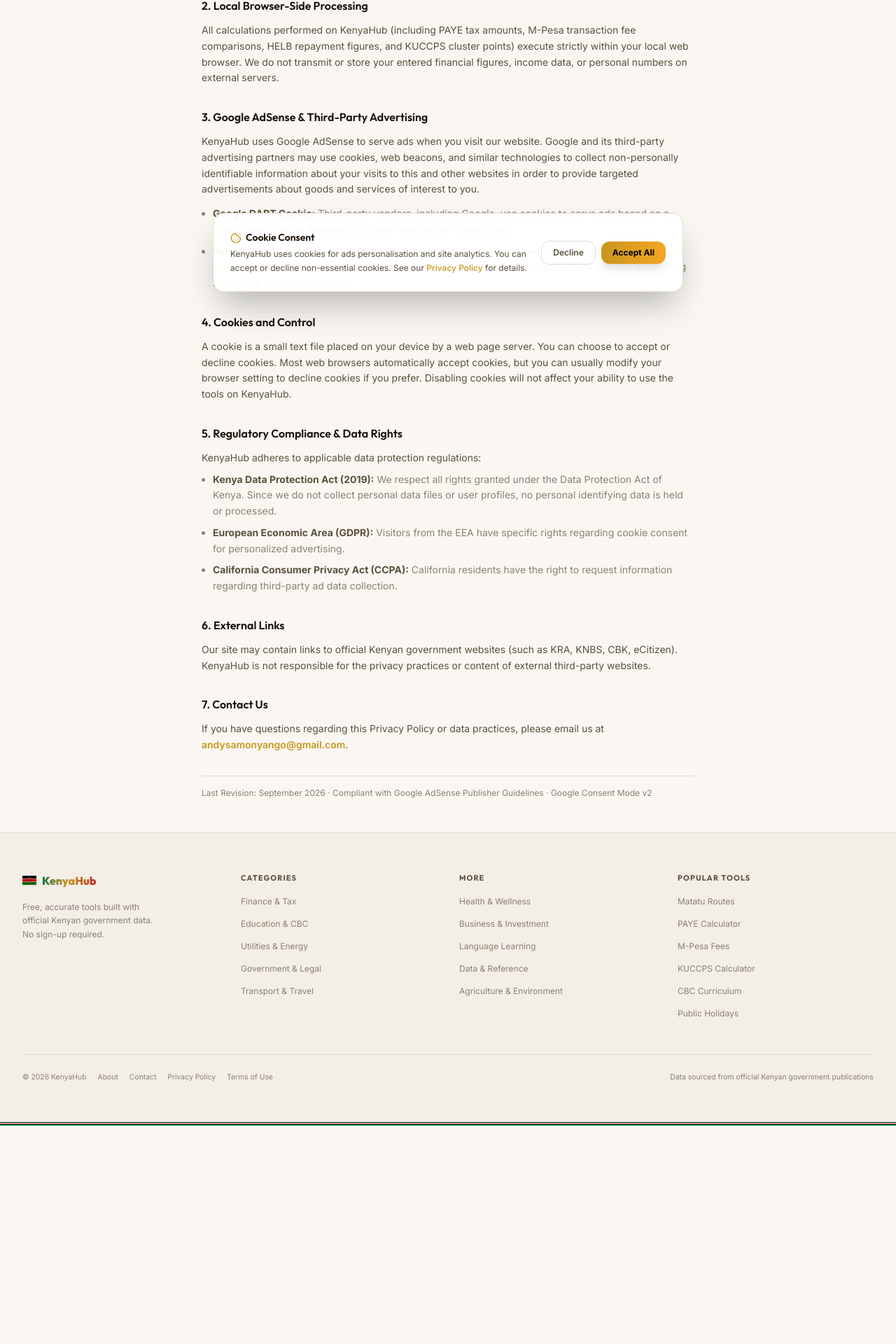
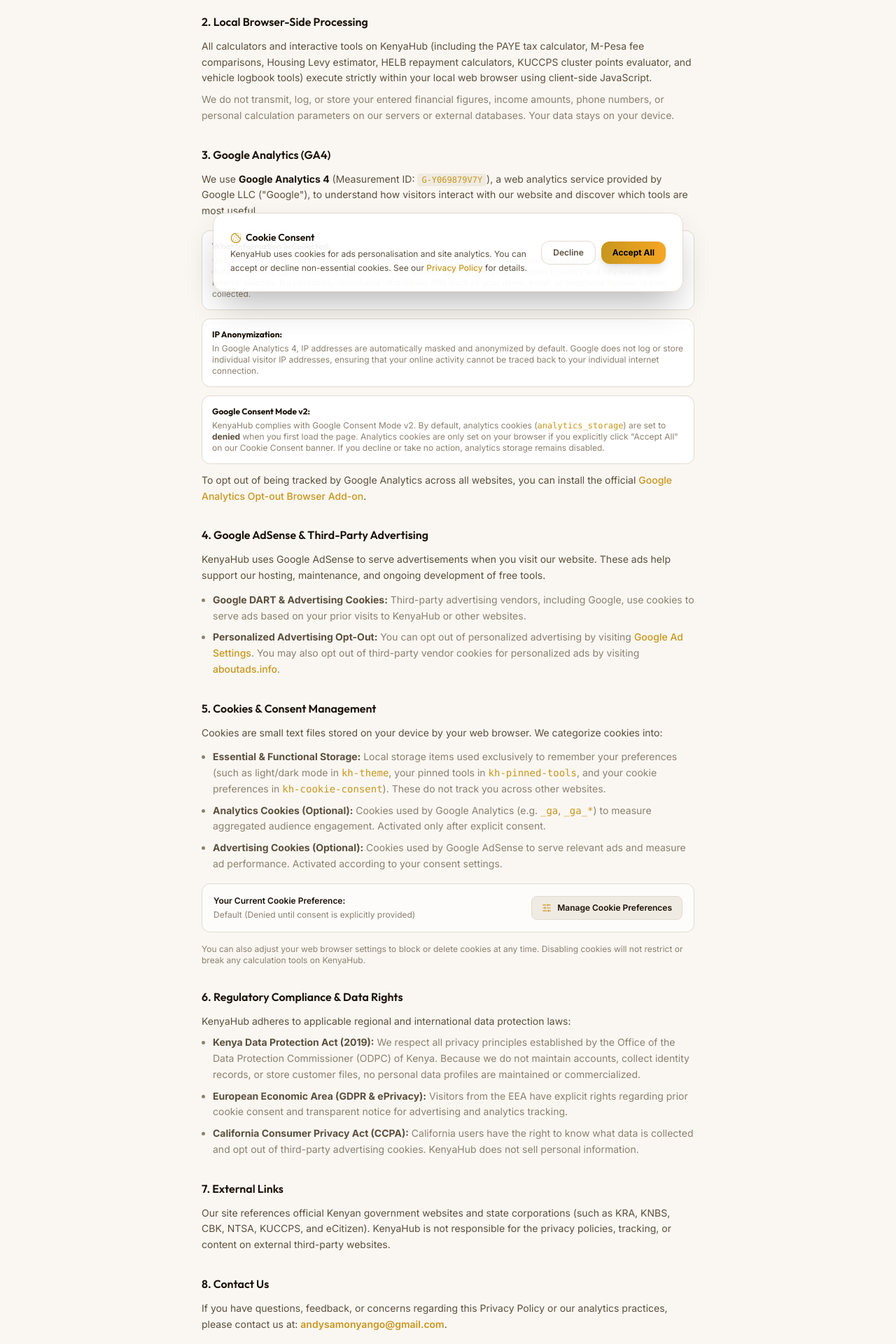
Before and after one commit to AndySamOmolo/Kenya-Hub, a Next.js app in the folder kenyahub/: page /privacy in a window 1280 px wide. Shown: the part 359-2279 px from the top of the page at 70% size. Before the commit the page ends 1967 px from the top, so only its background shows below. Built offline with nearby package versions, Linux system fonts and the light colour scheme.

Commit message:
feat: added google analytics

```diff
--- a/kenyahub/src/app/layout.tsx
+++ b/kenyahub/src/app/layout.tsx
@@ -87,11 +87,22 @@
 })();
 `;
 
-// Google Consent Mode v2 — must run BEFORE adsbygoogle.js loads
-// Sets default consent state to "denied" so no cookies are set until user consents
+// Google Consent Mode v2 & Google Analytics (gtag.js) — must run BEFORE adsbygoogle.js and gtag.js load
+// Sets default consent state based on user preference or denies until consent is granted
 const consentModeScript = `
 window.dataLayer = window.dataLayer || [];
 function gtag(){dataLayer.push(arguments);}
+try {
+  var c = localStorage.getItem('kh-cookie-consent');
+  if (c === 'accepted') {
+    gtag('consent', 'default', {
+      'ad_storage': 'granted',
+      'ad_user_data': 'granted',
+      'ad_personalization': 'granted',
+      'analytics_storage': 'granted',
+      'wait_for_update': 500
+    });
+  } else {
     gtag('consent', 'default', {
       'ad_storage': 'denied',
       'ad_user_data': 'denied',
@@ -99,6 +110,18 @@
       'analytics_storage': 'denied',
       'wait_for_update': 500
     });
+  }
+} catch(e) {
+  gtag('consent', 'default', {
+    'ad_storage': 'denied',
+    'ad_user_data': 'denied',
+    'ad_personalization': 'denied',
+    'analytics_storage': 'denied',
+    'wait_for_update': 500
+  });
+}
+gtag('js', new Date());
+gtag('config', 'G-Y069879V7Y');
 `;
 
 export default function RootLayout({
@@ -115,8 +138,13 @@
     >
       <head>
         <script dangerouslySetInnerHTML={{ __html: themeScript }} />
-        {/* Google Consent Mode v2 — MUST load before AdSense */}
+        {/* Google Consent Mode v2 & Google tag initialization */}
         <script dangerouslySetInnerHTML={{ __html: consentModeScript }} />
+        {/* Google tag (gtag.js) */}
+        <script
+          async
+          src="https://www.googletagmanager.com/gtag/js?id=G-Y069879V7Y"
+        />
         {/* Google AdSense — auto ads */}
         <script
           async
--- a/kenyahub/src/app/privacy/page.tsx
+++ b/kenyahub/src/app/privacy/page.tsx
@@ -1,8 +1,10 @@
 import type { Metadata } from "next";
+import CookiePreferencesButton from "@/components/CookiePreferencesButton";
 
 export const metadata: Metadata = {
   title: "Privacy Policy — KenyaHub",
-  description: "KenyaHub Privacy Policy — how we handle user data, cookie disclosures, Google AdSense policies, and your privacy rights.",
+  description:
+    "KenyaHub Privacy Policy — how we handle user data, local browser calculations, Google Analytics 4 (GA4), Google AdSense policies, and Google Consent Mode v2.",
   alternates: { canonical: "https://kenyahub.me/privacy/" },
 };
 
@@ -22,7 +24,7 @@
             KenyaHub (&quot;we&quot;, &quot;us&quot;, or &quot;our&quot;) is committed to protecting your online privacy. This Privacy Policy outlines how information is collected, used, and safeguarded when you visit our website at <strong className="text-text-primary">kenyahub.me</strong>.
           </p>
           <p className="mt-3">
-            KenyaHub does <strong className="text-text-primary">not</strong> require user registration, accounts, or personal contact details to access any of our tools, calculators, guides, or public datasets.
+            KenyaHub does <strong className="text-text-primary">not</strong> require user registration, accounts, or personal contact details to access any of our tools, calculators, guides, or public datasets. We believe in providing open, barrier-free access to digital utilities for all Kenyans while respecting personal privacy.
           </p>
         </section>
 
@@ -31,88 +33,153 @@
             2. Local Browser-Side Processing
           </h2>
           <p>
-            All calculations performed on KenyaHub (including PAYE tax amounts, M-Pesa transaction fee comparisons, HELB repayment figures, and KUCCPS cluster points) execute strictly within your local web browser. We do not transmit or store your entered financial figures, income data, or personal numbers on external servers.
+            All calculators and interactive tools on KenyaHub (including the PAYE tax calculator, M-Pesa fee comparisons, Housing Levy estimator, HELB repayment calculators, KUCCPS cluster points evaluator, and vehicle logbook tools) execute strictly within your local web browser using client-side JavaScript.
+          </p>
+          <p className="mt-2 text-text-muted">
+            We do not transmit, log, or store your entered financial figures, income amounts, phone numbers, or personal calculation parameters on our servers or external databases. Your data stays on your device.
           </p>
         </section>
 
         <section>
           <h2 className="text-base font-semibold text-text-primary mb-3 font-[family-name:var(--font-outfit)]">
-            3. Google AdSense & Third-Party Advertising
+            3. Google Analytics (GA4)
           </h2>
           <p>
-            KenyaHub uses Google AdSense to serve ads when you visit our website. Google and its third-party advertising partners may use cookies, web beacons, and similar technologies to collect non-personally identifiable information about your visits to this and other websites in order to provide targeted advertisements about goods and services of interest to you.
+            We use <strong className="text-text-primary">Google Analytics 4</strong> (Measurement ID: <code className="px-1.5 py-0.5 rounded bg-bg-elevated text-gold text-xs font-mono">G-Y069879V7Y</code>), a web analytics service provided by Google LLC (&quot;Google&quot;), to understand how visitors interact with our website and discover which tools are most useful.
           </p>
-          <ul className="mt-3 space-y-2 ml-4 list-disc text-text-muted">
-            <li>
-              <strong className="text-text-secondary">Google DART Cookie:</strong> Third-party vendors, including Google, use cookies to serve ads based on a user&apos;s prior visits to KenyaHub or other websites on the Internet.
-            </li>
-            <li>
-              <strong className="text-text-secondary">Personalized Advertising Opt-Out:</strong> Users may opt out of personalized advertising by visiting{" "}
-              <a
-                href="https://adssettings.google.com"
-                target="_blank"
-                rel="noopener noreferrer"
-                className="text-gold hover:underline"
-              >
-                Google Ad Settings
-              </a>. Alternatively, users can opt out of third-party vendor cookies for personalized advertising by visiting{" "}
-              <a
-                href="https://optout.networkadvertising.org"
-                target="_blank"
-                rel="noopener noreferrer"
-                className="text-gold hover:underline"
-              >
-                www.aboutads.info
-              </a>.
-            </li>
-          </ul>
-        </section>
 
+          <div className="mt-4 space-y-3">
+            <div className="p-3.5 rounded-xl bg-bg-card border border-border">
+              <h3 className="text-xs font-bold text-text-primary mb-1">What Information Is Collected:</h3>
+              <p className="text-xs text-text-muted">
+                Google Analytics gathers aggregated, non-personally identifiable usage data, including pages viewed, session duration, device type, operating system, browser version, general geographic region (country and city level), and referral sources. No personally identifiable information (PII) such as your name, email, or telephone number is ever collected.
+              </p>
+            </div>
 
-        <section>
-          <h2 className="text-base font-semibold text-text-primary mb-3 font-[family-name:var(--font-outfit)]">
-            4. Cookies and Control
-          </h2>
-          <p>
-            A cookie is a small text file placed on your device by a web page server. You can choose to accept or decline cookies. Most web browsers automatically accept cookies, but you can usually modify your browser setting to decline cookies if you prefer. Disabling cookies will not affect your ability to use the tools on KenyaHub.
+            <div className="p-3.5 rounded-xl bg-bg-card border border-border">
+              <h3 className="text-xs font-bold text-text-primary mb-1">IP Anonymization:</h3>
+              <p className="text-xs text-text-muted">
+                In Google Analytics 4, IP addresses are automatically masked and anonymized by default. Google does not log or store individual visitor IP addresses, ensuring that your online activity cannot be traced back to your individual internet connection.
+              </p>
+            </div>
+
+            <div className="p-3.5 rounded-xl bg-bg-card border border-border">
+              <h3 className="text-xs font-bold text-text-primary mb-1">Google Consent Mode v2:</h3>
+              <p className="text-xs text-text-muted">
+                KenyaHub complies with Google Consent Mode v2. By default, analytics cookies (<code className="font-mono text-gold">analytics_storage</code>) are set to <strong className="text-text-secondary">denied</strong> when you first load the page. Analytics cookies are only set on your browser if you explicitly click &quot;Accept All&quot; on our Cookie Consent banner. If you decline or take no action, analytics storage remains disabled.
+              </p>
+            </div>
+          </div>
+
+          <p className="mt-3">
+            To opt out of being tracked by Google Analytics across all websites, you can install the official{" "}
+            <a
+              href="https://tools.google.com/dlpage/gaoptout"
+              target="_blank"
+              rel="noopener noreferrer"
+              className="text-gold hover:underline font-medium"
+            >
+              Google Analytics Opt-out Browser Add-on
+            </a>.
           </p>
         </section>
 
         <section>
           <h2 className="text-base font-semibold text-text-primary mb-3 font-[family-name:var(--font-outfit)]">
-            5. Regulatory Compliance & Data Rights
+            4. Google AdSense & Third-Party Advertising
           </h2>
           <p>
-            KenyaHub adheres to applicable data protection regulations:
+            KenyaHub uses Google AdSense to serve advertisements when you visit our website. These ads help support our hosting, maintenance, and ongoing development of free tools.
           </p>
-          <ul className="mt-2 space-y-2 ml-4 list-disc text-text-muted">
+          <ul className="mt-3 space-y-2 ml-4 list-disc text-text-muted">
             <li>
-              <strong className="text-text-secondary">Kenya Data Protection Act (2019):</strong> We respect all rights granted under the Data Protection Act of Kenya. Since we do not collect personal data files or user profiles, no personal identifying data is held or processed.
+              <strong className="text-text-secondary">Google DART & Advertising Cookies:</strong> Third-party advertising vendors, including Google, use cookies to serve ads based on your prior visits to KenyaHub or other websites.
             </li>
             <li>
-              <strong className="text-text-secondary">European Economic Area (GDPR):</strong> Visitors from the EEA have specific rights regarding cookie consent for personalized advertising.
-            </li>
-            <li>
-              <strong className="text-text-secondary">California Consumer Privacy Act (CCPA):</strong> California residents have the right to request information regarding third-party ad data collection.
+              <strong className="text-text-secondary">Personalized Advertising Opt-Out:</strong> You can opt out of personalized advertising by visiting{" "}
+              <a
+                href="https://adssettings.google.com"
+                target="_blank"
+                rel="noopener noreferrer"
+                className="text-gold hover:underline font-medium"
+              >
+                Google Ad Settings
+              </a>. You may also opt out of third-party vendor cookies for personalized ads by visiting{" "}
+              <a
+                href="https://optout.networkadvertising.org"
+                target="_blank"
+                rel="noopener noreferrer"
+                className="text-gold hover:underline font-medium"
+              >
+                aboutads.info
+              </a>.
             </li>
           </ul>
         </section>
 
         <section>
           <h2 className="text-base font-semibold text-text-primary mb-3 font-[family-name:var(--font-outfit)]">
-            6. External Links
+            5. Cookies & Consent Management
           </h2>
           <p>
-            Our site may contain links to official Kenyan government websites (such as KRA, KNBS, CBK, eCitizen). KenyaHub is not responsible for the privacy practices or content of external third-party websites.
+            Cookies are small text files stored on your device by your web browser. We categorize cookies into:
+          </p>
+          <ul className="mt-3 space-y-2 ml-4 list-disc text-text-muted">
+            <li>
+              <strong className="text-text-secondary">Essential & Functional Storage:</strong> Local storage items used exclusively to remember your preferences (such as light/dark mode in <code className="font-mono text-gold">kh-theme</code>, your pinned tools in <code className="font-mono text-gold">kh-pinned-tools</code>, and your cookie preferences in <code className="font-mono text-gold">kh-cookie-consent</code>). These do not track you across other websites.
+            </li>
+            <li>
+              <strong className="text-text-secondary">Analytics Cookies (Optional):</strong> Cookies used by Google Analytics (e.g. <code className="font-mono text-gold">_ga</code>, <code className="font-mono text-gold">_ga_*</code>) to measure aggregated audience engagement. Activated only after explicit consent.
+            </li>
+            <li>
+              <strong className="text-text-secondary">Advertising Cookies (Optional):</strong> Cookies used by Google AdSense to serve relevant ads and measure ad performance. Activated according to your consent settings.
+            </li>
+          </ul>
+
+          <div className="mt-4">
+            <CookiePreferencesButton />
+          </div>
+
+          <p className="mt-2 text-xs text-text-muted">
+            You can also adjust your web browser settings to block or delete cookies at any time. Disabling cookies will not restrict or break any calculation tools on KenyaHub.
           </p>
         </section>
 
         <section>
           <h2 className="text-base font-semibold text-text-primary mb-3 font-[family-name:var(--font-outfit)]">
-            7. Contact Us
+            6. Regulatory Compliance & Data Rights
           </h2>
           <p>
-            If you have questions regarding this Privacy Policy or data practices, please email us at{" "}
+            KenyaHub adheres to applicable regional and international data protection laws:
+          </p>
+          <ul className="mt-2 space-y-2 ml-4 list-disc text-text-muted">
+            <li>
+              <strong className="text-text-secondary">Kenya Data Protection Act (2019):</strong> We respect all privacy principles established by the Office of the Data Protection Commissioner (ODPC) of Kenya. Because we do not maintain accounts, collect identity records, or store customer files, no personal data profiles are maintained or commercialized.
+            </li>
+            <li>
+              <strong className="text-text-secondary">European Economic Area (GDPR & ePrivacy):</strong> Visitors from the EEA have explicit rights regarding prior cookie consent and transparent notice for advertising and analytics tracking.
+            </li>
+            <li>
+              <strong className="text-text-secondary">California Consumer Privacy Act (CCPA):</strong> California users have the right to know what data is collected and opt out of third-party advertising cookies. KenyaHub does not sell personal information.
+            </li>
+          </ul>
+        </section>
+
+        <section>
+          <h2 className="text-base font-semibold text-text-primary mb-3 font-[family-name:var(--font-outfit)]">
+            7. External Links
+          </h2>
+          <p>
+            Our site references official Kenyan government websites and state corporations (such as KRA, KNBS, CBK, NTSA, KUCCPS, and eCitizen). KenyaHub is not responsible for the privacy policies, tracking, or content on external third-party websites.
+          </p>
+        </section>
+
+        <section>
+          <h2 className="text-base font-semibold text-text-primary mb-3 font-[family-name:var(--font-outfit)]">
+            8. Contact Us
+          </h2>
+          <p>
+            If you have questions, feedback, or concerns regarding this Privacy Policy or our analytics practices, please contact us at:{" "}
             <a href="mailto:andysamonyango@gmail.com" className="text-gold hover:underline font-semibold">
               andysamonyango@gmail.com
             </a>.
@@ -120,7 +187,7 @@
         </section>
 
         <p className="text-xs text-text-muted pt-4 border-t border-border">
-          Last Revision: September 2026 · Compliant with Google AdSense Publisher Guidelines · Google Consent Mode v2
+          Last Revision: September 2026 · Compliant with Kenya Data Protection Act (2019), Google Analytics 4 Policies, Google AdSense Publisher Guidelines & Google Consent Mode v2
         </p>
       </div>
     </div>
--- a/kenyahub/src/components/CookieConsent.tsx
+++ b/kenyahub/src/components/CookieConsent.tsx
@@ -36,15 +36,6 @@
         window.dataLayer!.push(args);
       };
 
-    // Set Consent Mode v2 defaults — deny everything until user consents
-    window.gtag("consent", "default", {
-      ad_storage: "denied",
-      ad_user_data: "denied",
-      ad_personalization: "denied",
-      analytics_storage: "denied",
-      wait_for_update: 500,
-    });
-
     // Check if user has already made a choice
     const stored = localStorage.getItem("kh-cookie-consent");
     if (stored === "accepted") {
@@ -52,9 +43,25 @@
     } else if (stored === "declined") {
       updateConsent(false);
     } else {
+      // Set Consent Mode v2 defaults — deny everything until user consents
+      window.gtag("consent", "default", {
+        ad_storage: "denied",
+        ad_user_data: "denied",
+        ad_personalization: "denied",
+        analytics_storage: "denied",
+        wait_for_update: 500,
+      });
       // No stored preference — show the banner
       setVisible(true);
     }
+
+    const handleOpenBanner = () => {
+      setVisible(true);
+    };
+    window.addEventListener("kh-open-cookie-banner", handleOpenBanner);
+    return () => {
+      window.removeEventListener("kh-open-cookie-banner", handleOpenBanner);
+    };
   }, []);
 
   const handleAccept = () => {
--- /dev/null
+++ b/kenyahub/src/components/CookiePreferencesButton.tsx
@@ -0,0 +1,58 @@
+"use client";
+
+import { useState, useEffect } from "react";
+import { SlidersHorizontal, CheckCircle2, XCircle } from "lucide-react";
+
+export default function CookiePreferencesButton() {
+  const [status, setStatus] = useState<string | null>(null);
+
+  useEffect(() => {
+    const updateStatus = () => {
+      const stored = localStorage.getItem("kh-cookie-consent");
+      setStatus(stored);
+    };
+    updateStatus();
+
+    window.addEventListener("storage", updateStatus);
+    return () => {
+      window.removeEventListener("storage", updateStatus);
+    };
+  }, []);
+
+  const openBanner = () => {
+    window.dispatchEvent(new CustomEvent("kh-open-cookie-banner"));
+  };
+
+  return (
+    <div className="p-4 rounded-xl border border-border bg-bg-card/70 flex flex-col sm:flex-row sm:items-center justify-between gap-3 my-4">
+      <div>
+        <p className="text-xs font-semibold text-text-primary mb-1">
+          Your Current Cookie Preference:
+        </p>
+        <div className="flex items-center gap-1.5 text-xs">
+          {status === "accepted" ? (
+            <span className="inline-flex items-center gap-1 text-emerald-400 font-medium">
+              <CheckCircle2 className="w-3.5 h-3.5" /> All non-essential cookies accepted (Analytics & Ads enabled)
+            </span>
+          ) : status === "declined" ? (
+            <span className="inline-flex items-center gap-1 text-amber-400 font-medium">
+              <XCircle className="w-3.5 h-3.5" /> Non-essential cookies declined (Analytics & Ads denied)
+            </span>
+          ) : (
+            <span className="text-text-muted">
+              Default (Denied until consent is explicitly provided)
+            </span>
+          )}
+        </div>
+      </div>
+      <button
+        onClick={openBanner}
+        type="button"
+        className="inline-flex items-center gap-2 px-3.5 py-2 rounded-lg text-xs font-semibold bg-bg-elevated hover:bg-gold/15 hover:text-gold border border-border text-text-primary transition-all shrink-0 cursor-pointer"
+      >
+        <SlidersHorizontal className="w-3.5 h-3.5 text-gold" />
+        Manage Cookie Preferences
+      </button>
+    </div>
+  );
+}
--- /dev/null
+++ b/kenyahub/src/components/nav/CookieSettingsFooterLink.tsx
@@ -0,0 +1,18 @@
+"use client";
+
+export default function CookieSettingsFooterLink() {
+  const handleClick = (e: React.MouseEvent) => {
+    e.preventDefault();
+    window.dispatchEvent(new CustomEvent("kh-open-cookie-banner"));
+  };
+
+  return (
+    <button
+      onClick={handleClick}
+      type="button"
+      className="text-[0.65rem] text-text-muted hover:text-text-secondary transition-colors cursor-pointer"
+    >
+      Cookie Preferences
+    </button>
+  );
+}
--- a/kenyahub/src/components/nav/Footer.tsx
+++ b/kenyahub/src/components/nav/Footer.tsx
@@ -1,5 +1,6 @@
 import Link from "next/link";
 import { TOOL_CATEGORIES } from "@/lib/tools-registry";
+import CookieSettingsFooterLink from "@/components/nav/CookieSettingsFooterLink";
 
 export default function Footer() {
   return (
@@ -102,6 +103,7 @@
             <Link href="/terms" className="text-[0.65rem] text-text-muted hover:text-text-secondary transition-colors">
               Terms of Use
             </Link>
+            <CookieSettingsFooterLink />
           </div>
           <p className="text-[0.65rem] text-text-muted">
             Data sourced from official Kenyan government publications
```
Lines whose indentation alone changed are shown as unchanged.
